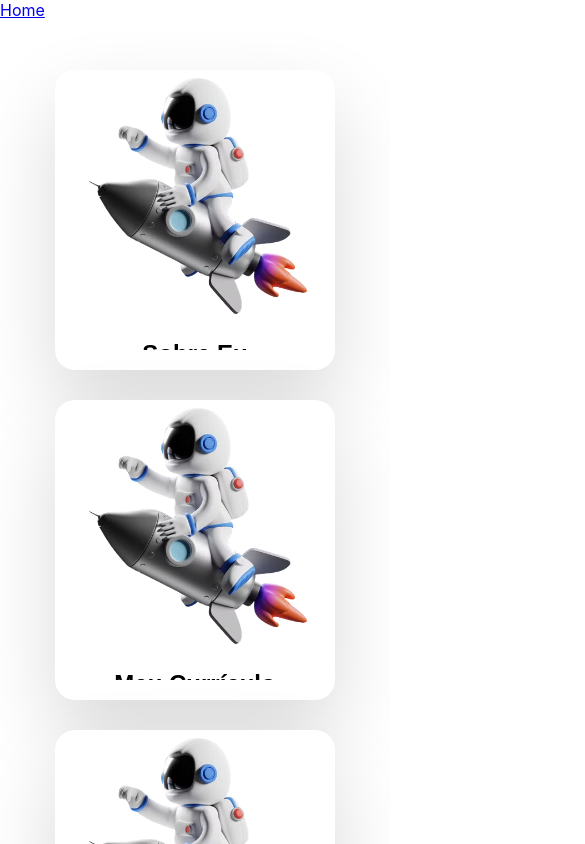
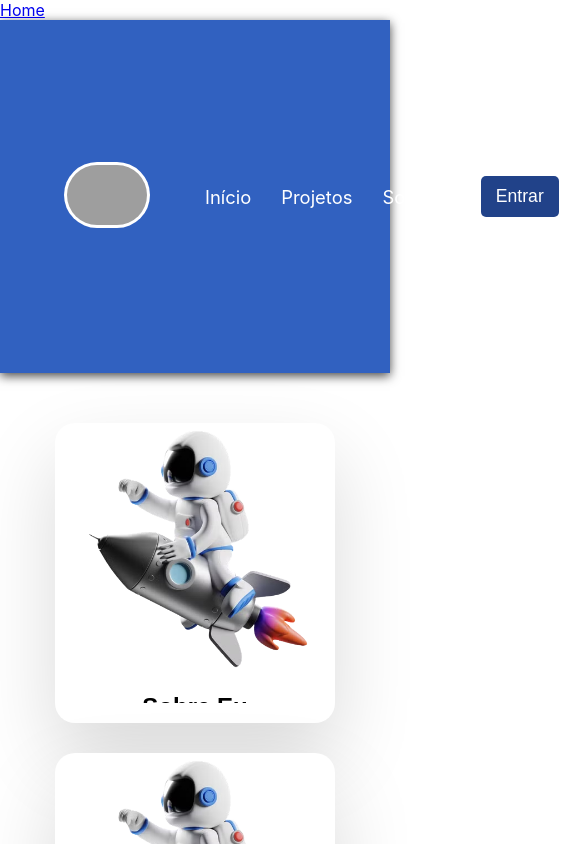
Before and after one commit to mateuslph/portifolio-foguete-react, a React (Create React App) app: page /home in a window 390 px wide. Shown: the top 844 px of the page, 585 px wide, since content can reach past the window. Built offline with nearby package versions, Linux system fonts and the light colour scheme; grey boxes are pictures that could not be loaded.

Commit message:
iniciado o cabecalho

```diff
--- a/src/App.js
+++ b/src/App.js
@@ -1,6 +1,7 @@
 import { Link, Route, BrowserRouter as Router, Routes } from 'react-router-dom';
 import './App.css';
 import Home from './Home/Home';
+import RenderHeader from './RenderHeader/RenderHeader';
 
 function App() {
   return (
@@ -9,7 +10,12 @@ function App() {
         <Link to="/home">Home</Link>
       </nav>
       <Routes>
-        <Route path="/home" element={<Home />} />
+        <Route path="/home" element={
+          <div>
+            <RenderHeader />
+            <Home />
+          </div>
+          } />
       </Routes>
     </Router>
   );
--- a/src/Home/Home.jsx
+++ b/src/Home/Home.jsx
@@ -2,7 +2,6 @@ import styled, { createGlobalStyle } from 'styled-components';
 
 const GlobalStyle = createGlobalStyle`
   @import url('https://fonts.googleapis.com/css2?family=Poppins:wght@100;200;300;400&display=swap');
-
 
   body {
     font-family: 'Poppins', sans-serif;
@@ -30,6 +29,7 @@ const ContainerFoguete = styled.div`
     padding: 20px 0;
   }
 `
+
 const CardFoguete = styled.div`
   display: flex;
   margin: 0 20px;
--- /dev/null
+++ b/src/RenderHeader/RenderHeader.jsx
@@ -0,0 +1,196 @@
+import React, { useState } from 'react';
+import styled, { createGlobalStyle } from 'styled-components';
+
+const GlobalStyle = createGlobalStyle`
+@import url('https://fonts.googleapis.com/css2?family=Poppins:wght@100;200;300;400&display=swap');
+
+.body {
+  padding: 0;
+  margin: 0;
+  font-family: 'Inter', sans-serif; /* Use Inter as primary, fallback to sans-serif */
+}
+`
+
+const StyledHeader = styled.header`
+  background-color: #3161C0;
+  box-shadow: 0px 3px 10px #464646;
+  /* Additional styles for the header */
+
+  @media screen and (max-width: 768px) {
+    /* Add responsive styles here */
+  }
+`;
+
+const NavBar = styled.nav`
+  justify-content: space-between;
+  padding: 1.5rem 6rem;
+  display: flex;
+  width: 100%;
+  justify-content: space-between;
+
+  @media screen and (max-width: 768px) {
+    padding: 1.5rem 4rem;
+    align-items: center;
+  }
+`
+
+const LogoImg = styled.img`
+  padding: 8px;
+  height: 90px;
+  background-size: cover;
+  background-color: #fff;
+  border-radius: 35px;
+  /* Additional styles for logo */
+
+  @media screen and (max-width: 768px) {
+    padding: 3px;
+    height: 60px;
+  }
+`
+
+const NavList = styled.div`
+  display: flex;
+  align-items: center;
+`
+
+const NavListUl = styled.ul`
+  display: flex;
+  justify-content: center;
+  list-style: none;
+`
+
+const UlLi = styled.li`
+  align-items: center;
+  margin: 0 15px;
+`
+
+const NavLink = styled.a`
+  text-decoration: none;
+  font-size: 1.15rem;
+  color: #fff;
+  font-weight: 400;
+`
+
+const LoginButton = styled.div`
+  display: flex;
+  align-items: center;
+
+  @media screen and (max-width: 768px) {
+    display: block;
+    padding: 1rem 2rem;
+  }
+`
+const Button = styled.button`
+  border: none;
+  padding: 10px 15px;
+  border-radius: 5px;
+  background-color: #214289;
+  color: #fff; /* Add text color here */
+  font-size: 1rem; /* Add font size here */
+
+  @media screen and (max-width: 768px) {
+    width: 100%;
+  }
+`
+
+const ButtonAncora = styled.a`
+  text-decoration: none;
+  color: #fff;
+  font-weight: 500;
+  font-size: 1.1rem;
+`
+
+const MobileMenuIcon = styled.div`
+  display: none;
+
+  @media screen and (max-width: 768px) {
+    display: block;
+  }
+`
+const MobileMenuIconButton = styled.button`
+@media screen and (max-width: 768px) {
+  background-color: transparent;
+  border: none;
+  cursor: pointer;
+}
+`
+
+const MobileMenu = styled.div`
+  display: none; /* Moved styles from media query */
+`
+
+const MobileMenuUl = styled.ul`
+  display: flex; /* Moved styles from media query */
+  flex-direction: column;
+  text-align: center;
+  padding-bottom: 1rem;
+`
+
+const NavItem = styled.li`
+  display: block; /* Moved styles from media query */
+  padding-top: 1.2rem;
+`
+
+function RenderHeader() { // Renamed function
+  const [isMobileMenuOpen, setIsMobileMenuOpen] = useState(false)
+
+  const toggleMobileMenu = () => {
+    setIsMobileMenuOpen(!isMobileMenuOpen)
+  }
+
+  return (
+    <div className="body">
+      <StyledHeader>
+        <NavBar>
+          <div className="logo">
+            <LogoImg src="assets/images/logo-mlp-tech-art.png" />
+          </div>
+          <NavList>
+            <NavListUl>
+              <UlLi>
+                <NavLink onClick={(e) => e.preventDefault()}>Início</NavLink>
+              </UlLi>
+              <UlLi>
+                <NavLink onClick={(e) => e.preventDefault()}>Projetos</NavLink>
+              </UlLi>
+              <UlLi>
+                <NavLink onClick={(e) => e.preventDefault()}>Sobre</NavLink>
+              </UlLi>
+            </NavListUl>
+          </NavList>
+          <LoginButton>
+            <Button>
+              <ButtonAncora href="#">Entrar</ButtonAncora>
+            </Button>
+          </LoginButton>
+
+          <MobileMenuIcon>
+            <MobileMenuIconButton onClick={toggleMobileMenu}>
+              <img className="icon" src="assets/images/menu_white_36dp.svg" alt="Menu" />
+            </MobileMenuIconButton>
+          </MobileMenuIcon>
+        </NavBar>
+        {isMobileMenuOpen && (
+          <MobileMenu>
+            <MobileMenuUl>
+              <NavItem>
+                <a href="./index.html" className="nav-link">Início</a>
+              </NavItem>
+              <NavItem>
+                <a href="./projetos.html" className="nav-link">Projetos</a>
+              </NavItem>
+              <NavItem>
+                <a href="./sobre.html" className="nav-link">Sobre</a>
+              </NavItem>
+            </MobileMenuUl>
+            <LoginButton>
+              <Button><a href="#">Entrar</a></Button>
+            </LoginButton>
+          </MobileMenu>
+        )}
+      </StyledHeader>
+    </div>
+  )
+}
+
+export default RenderHeader;
```
Also changed, not shown: src/Menu/Menu.jsx (deleted, +0 -7 lines).
